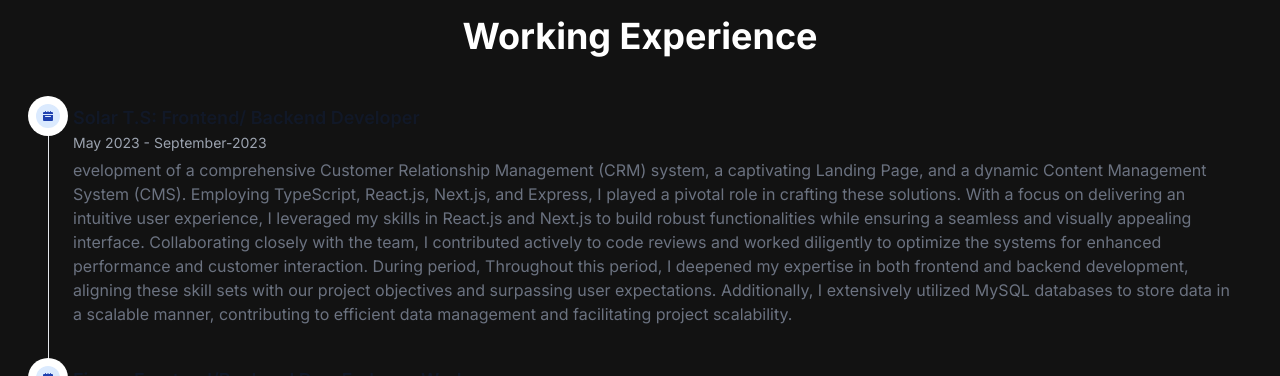
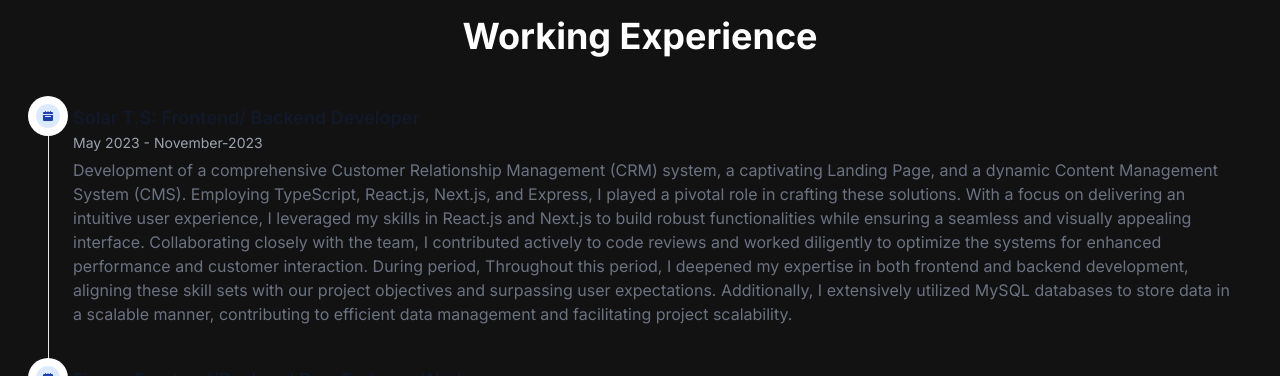
Before and after one commit to juliannParra99/portfolio-next, a Next.js app: page / in a window 1280 px wide. Shown: the part 1460-1836 px from the top of the page. Built offline with nearby package versions, Linux system fonts and the light colour scheme.

Commit message:
Added: 10.10.3- new info into the chat bot

```diff
--- a/src/components/experience-section/Experience.jsx
+++ b/src/components/experience-section/Experience.jsx
@@ -3,24 +3,25 @@ import Image from "next/image";
 
 const workexperiences = [
   {
-    "position": "Frontend/ Backend Developer",
-    "company": "Solar T.S",
-    "company_link": "",
-    "project": "Customer Relationship Management, Landing Page, Content Management System",
-    "skills": "TypeScript, React.js, Next.js, Express, MySQL",
-    "period": "May 2023 - September-2023",
-    "desc": `evelopment of a comprehensive Customer Relationship Management (CRM) system, a captivating Landing Page, and a dynamic Content Management System (CMS). Employing TypeScript, React.js, Next.js, and Express, I played a pivotal role in crafting these solutions. With a focus on delivering an intuitive user experience, I leveraged my skills in React.js and Next.js to build robust functionalities while ensuring a seamless and visually appealing interface. Collaborating closely with the team, I contributed actively to code reviews and worked diligently to optimize the systems for enhanced performance and customer interaction. During period, Throughout this period, I deepened my expertise in both frontend and backend development, aligning these skill sets with our project objectives and surpassing user expectations. Additionally, I extensively utilized MySQL databases to store data in a scalable manner, contributing to efficient data management and facilitating project scalability.`
+    position: "Frontend/ Backend Developer",
+    company: "Solar T.S",
+    company_link: "",
+    project:
+      "Customer Relationship Management, Landing Page, Content Management System",
+    skills: "TypeScript, React.js, Next.js, Express, MySQL",
+    period: "May 2023 - November-2023",
+    desc: `Development of a comprehensive Customer Relationship Management (CRM) system, a captivating Landing Page, and a dynamic Content Management System (CMS). Employing TypeScript, React.js, Next.js, and Express, I played a pivotal role in crafting these solutions. With a focus on delivering an intuitive user experience, I leveraged my skills in React.js and Next.js to build robust functionalities while ensuring a seamless and visually appealing interface. Collaborating closely with the team, I contributed actively to code reviews and worked diligently to optimize the systems for enhanced performance and customer interaction. During period, Throughout this period, I deepened my expertise in both frontend and backend development, aligning these skill sets with our project objectives and surpassing user expectations. Additionally, I extensively utilized MySQL databases to store data in a scalable manner, contributing to efficient data management and facilitating project scalability.`,
   },
   {
-    "position": "Frontend/Backend Dev, Frelance Worker",
-    "company": " Fiverr",
-    "company_link": "",
-    "project": "Ecommerce Project, Database Management, scaling and integration",
-    "skills": "Nextjs, React.js, Zustand, Material UI, Tailwind, MySQL",
-    "period": "2023 - Present",
-    "desc": `As a Freelance Frontend/Backend Developer at Fiverr, I spearheaded an e-commerce project focusing on robust Database Management, Scaling, and seamless Integration with both frontend and backend. Leveraging Next.js, React.js Zustand, Material UI, Tailwind, and MySQL, I ensured a high-performing and scalable platform.  My emphasis has been on optimizing database performance, scalability, and smooth connectivity across all application layers while I kept improving my expertise on these topics.`
-  }
-]
+    position: "Frontend/Backend Dev, Frelance Worker",
+    company: " Fiverr",
+    company_link: "",
+    project: "Ecommerce Project, Database Management, scaling and integration",
+    skills: "Nextjs, React.js, Zustand, Material UI, Tailwind, MySQL",
+    period: "2023 - Present",
+    desc: `As a Freelance Frontend/Backend Developer at Fiverr, I spearheaded an e-commerce project focusing on robust Database Management, Scaling, and seamless Integration with both frontend and backend. Leveraging Next.js, React.js Zustand, Material UI, Tailwind, and MySQL, I ensured a high-performing and scalable platform.  My emphasis has been on optimizing database performance, scalability, and smooth connectivity across all application layers while I kept improving my expertise on these topics.`,
+  },
+];
 
 const Experience = () => {
   return (
@@ -52,9 +53,7 @@ const Experience = () => {
               {experience.desc}
             </p>
           </li>
-
         ))}
-
       </ol>
     </section>
   );
```
Also changed, not shown: src/app/@chat/actions.ts (+9 -26 lines).
